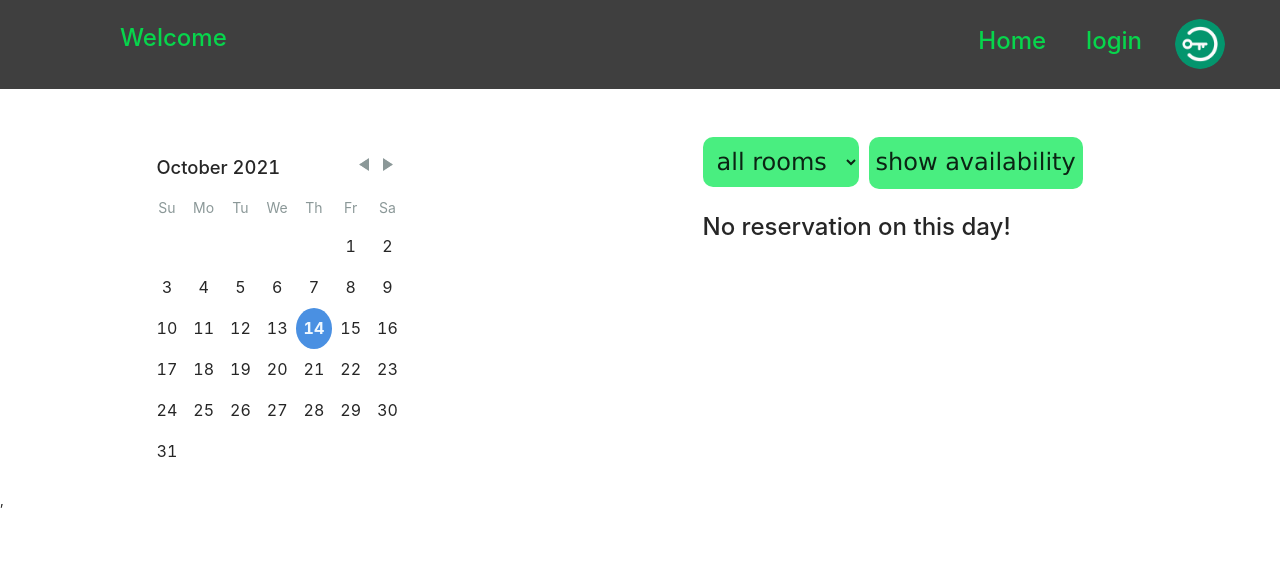
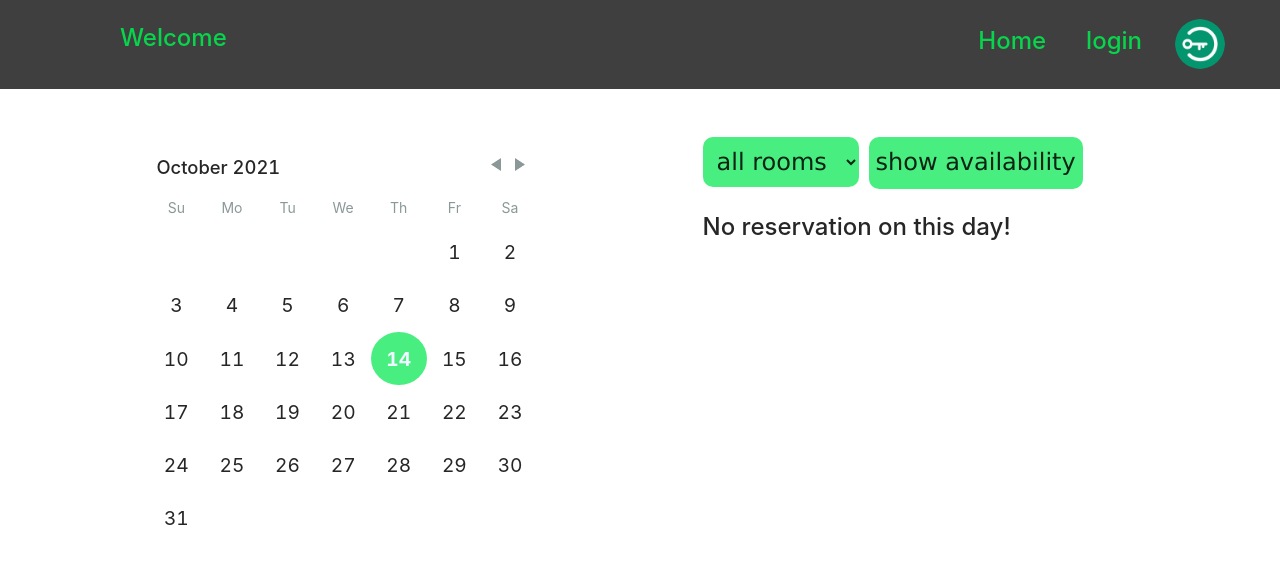
Before and after one commit to iAmNima/Meeting-Minute-Project, a React (Create React App) app: page / in a window 1280 px wide. Shown: the top 564 px of the page. Built offline with nearby package versions, Linux system fonts and the light colour scheme; no server answers.

Commit message:
added calander component style

```diff
--- a/src/index.css
+++ b/src/index.css
@@ -261,3 +261,28 @@ img {
   font-weight: bold;
   font-size: x-large;
 }
+
+/************************ day-picker *******************/
+
+.DayPicker-Day {
+  font-size: larger !important;
+  padding: 0.8em !important;
+  padding-top: 0.6em !important;
+  padding-bottom: 0.6em !important;
+}
+
+.DayPicker-Day--selected:not(.DayPicker-Day--disabled):not(.DayPicker-Day--outside):hover {
+  background-color: #00e74db6 !important;
+}
+
+.DayPicker-Day--selected:not(.DayPicker-Day--disabled):not(.DayPicker-Day--outside) {
+  position: relative;
+
+  background-color: #00e74db6 !important;
+  color: #f0f8ff;
+}
+
+.DayPicker:not(.DayPicker--interactionDisabled)
+  .DayPicker-Day:not(.DayPicker-Day--disabled):not(.DayPicker-Day--selected):not(.DayPicker-Day--outside):hover {
+  background-color: #00e74d1e !important;
+}
```
